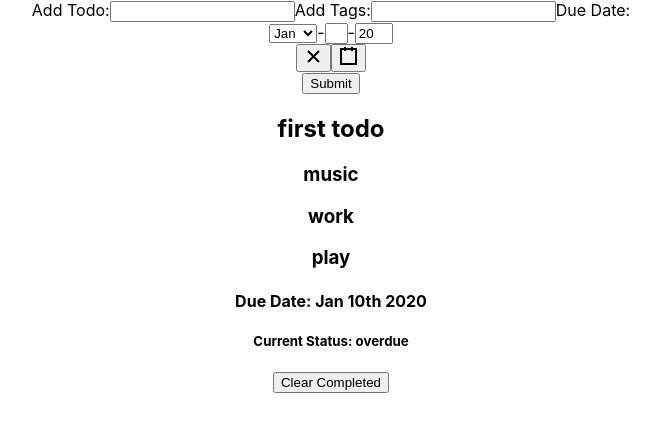
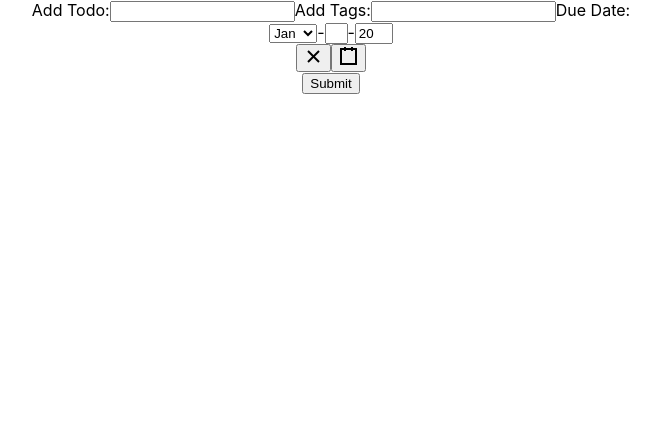
Before and after one commit to CoreyGumbs/reducer-todo, a React (Create React App) app: page / in a window 1280 px wide. Shown: the top 432 px of the page, without its empty margins (309-969 px from the left). Built offline with nearby package versions, Linux system fonts and the light colour scheme.

Commit message:
[Completed] All Functionality Completed (MVP & Stretch)

```diff
--- a/src/components/TodoForm/TodoForm.js
+++ b/src/components/TodoForm/TodoForm.js
@@ -27,7 +27,6 @@ const TodoForm  = ({state, dispatch}) => {
 
     const handleSubmit = e => {
         e.preventDefault();
-
         dispatch(
             {type: 'ADD_TODO',
                     payload: {
@@ -37,6 +36,9 @@ const TodoForm  = ({state, dispatch}) => {
                     }
             }
         );
+        setTodoItem('');
+        setTodoTags('');
+        setDueDate(new Date());
     };
 
     return(
--- a/src/components/TodoItem/TodoItem.js
+++ b/src/components/TodoItem/TodoItem.js
@@ -18,10 +18,11 @@ const TodoItem = ({todo, dispatch}) => {
     return(
         <div onClick={() => dispatch({type: 'TOGGLE_COMPLETED', payload: {id: todo.id}})}>
             <h2>{todo.item}</h2>
-
-                {todo.tags.map((tag, idx) => (
+            {todo.tags.length > 0 &&
+                todo.tags.map((tag, idx) => (
                     <h3 key={idx}>{tag}</h3>
-                ))}
+                ))
+            }
             {todo.completed &&
                 <h4>Completed: {todo.completed === false ? `not completed`: <Moment format={'MMM Do YYYY'}>{todo.completedDate}</Moment>}</h4>
             }
--- a/src/components/TodoList/TodoList.js
+++ b/src/components/TodoList/TodoList.js
@@ -8,7 +8,6 @@ const TodoList = ({list, dispatch}) => {
         dispatch({type: 'CLEAR_COMPLETED_TODO', payload: false})
     }
 
-    console.log(list);
     return(
         <div>
             {list.data.map( todo => (
@@ -16,9 +15,12 @@ const TodoList = ({list, dispatch}) => {
                     <TodoItem todo={todo} dispatch={dispatch}/>
                 </div>
             ))}
-            <button onClick={clearCompletedTodos}>
+            {list.data.length > 0 &&
+                <button onClick={clearCompletedTodos}>
                     Clear Completed
-            </button>
+                </button>
+            }
+
         </div>
         );
 }
--- a/src/reducers/todoReducer.js
+++ b/src/reducers/todoReducer.js
@@ -1,14 +1,15 @@
 let id = 1;
 
 export const initialState ={
-    data: [{
-            item: 'first todo',
-            tags: ['music', 'work', 'play'],
-            completed: false,
-            completedDate: 'not completed',
-            dueDate: new Date('2020/01/10'),
-            id: id++
-    }]
+    data: []
+    // data: [{
+    //         item: 'first todo',
+    //         tags: ['music', 'work', 'play'],
+    //         completed: false,
+    //         completedDate: 'not completed',
+    //         dueDate: new Date('2020/01/10'),
+    //         id: id++
+    // }]
 };
 
 export const todoReducer = (currentState, action) => {
```
